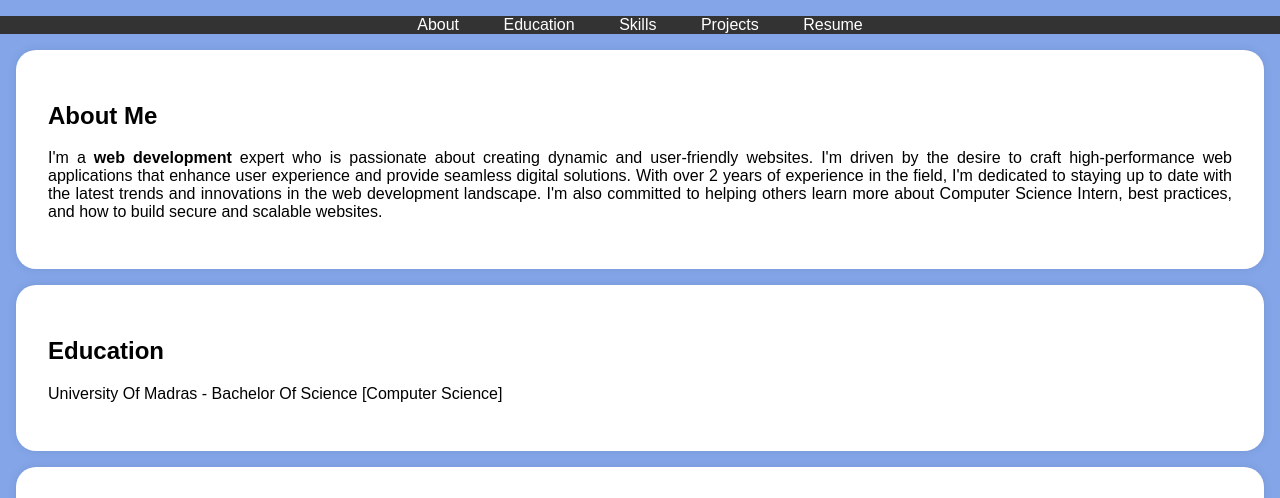
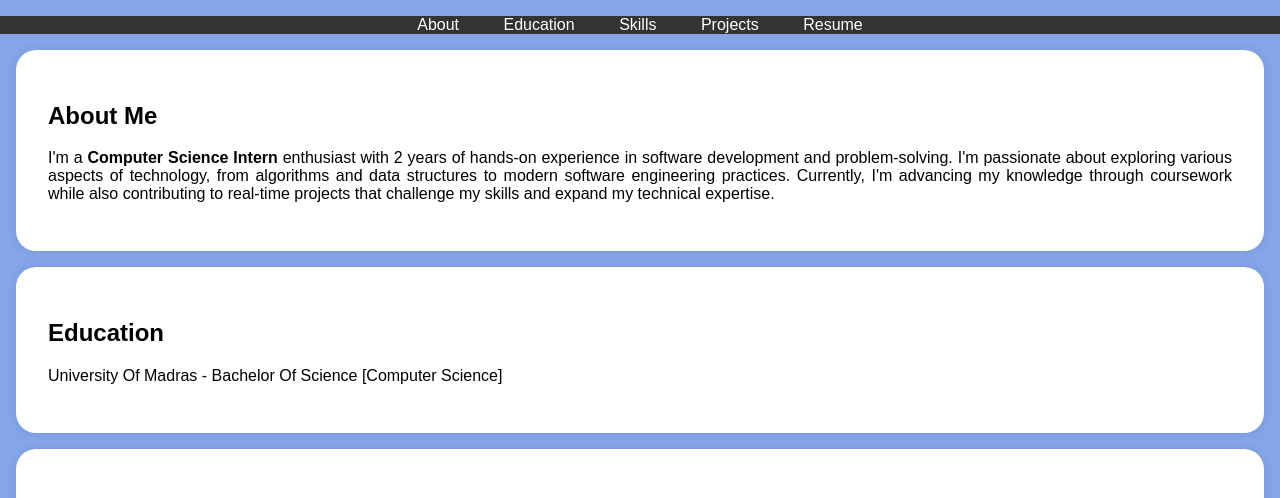
Before and after one commit to renukadevi2006/digital-portfolio, a plain HTML site: page index.html in a window 1280 px wide. Shown: the part 197-695 px from the top of the page. Drawn offline with Linux system fonts and the light colour scheme.

Commit message:
Add files via upload

```diff
--- a/index.html
+++ b/index.html
@@ -115,13 +115,11 @@
     <section id="about">
         <div class="section-content">
             <h2>About Me</h2>
-            <p>I'm a <b>web development</b> expert who is passionate about creating dynamic and user-friendly websites.
-                I'm driven by the desire to craft high-performance web applications that enhance user experience and provide
-                 seamless digital solutions. With over 2 years of experience in the field, I'm dedicated to staying up to date
-                 with the latest trends and innovations in the
-                 web development landscape. I'm also committed to helping others learn more about Computer Science Intern,
-                 best practices, and how to build secure and scalable websites.</p>
-
+            <p>I'm a <b>Computer Science Intern</b> enthusiast with 2 years of hands-on experience in software
+                   development and problem-solving. I'm passionate about exploring various aspects of technology,
+                   from algorithms and data structures to modern software engineering practices. Currently,
+                   I'm advancing my knowledge through coursework while also contributing to real-time
+                   projects that challenge my skills and expand my technical expertise.</p>
         </div>
     </section>
 
```
